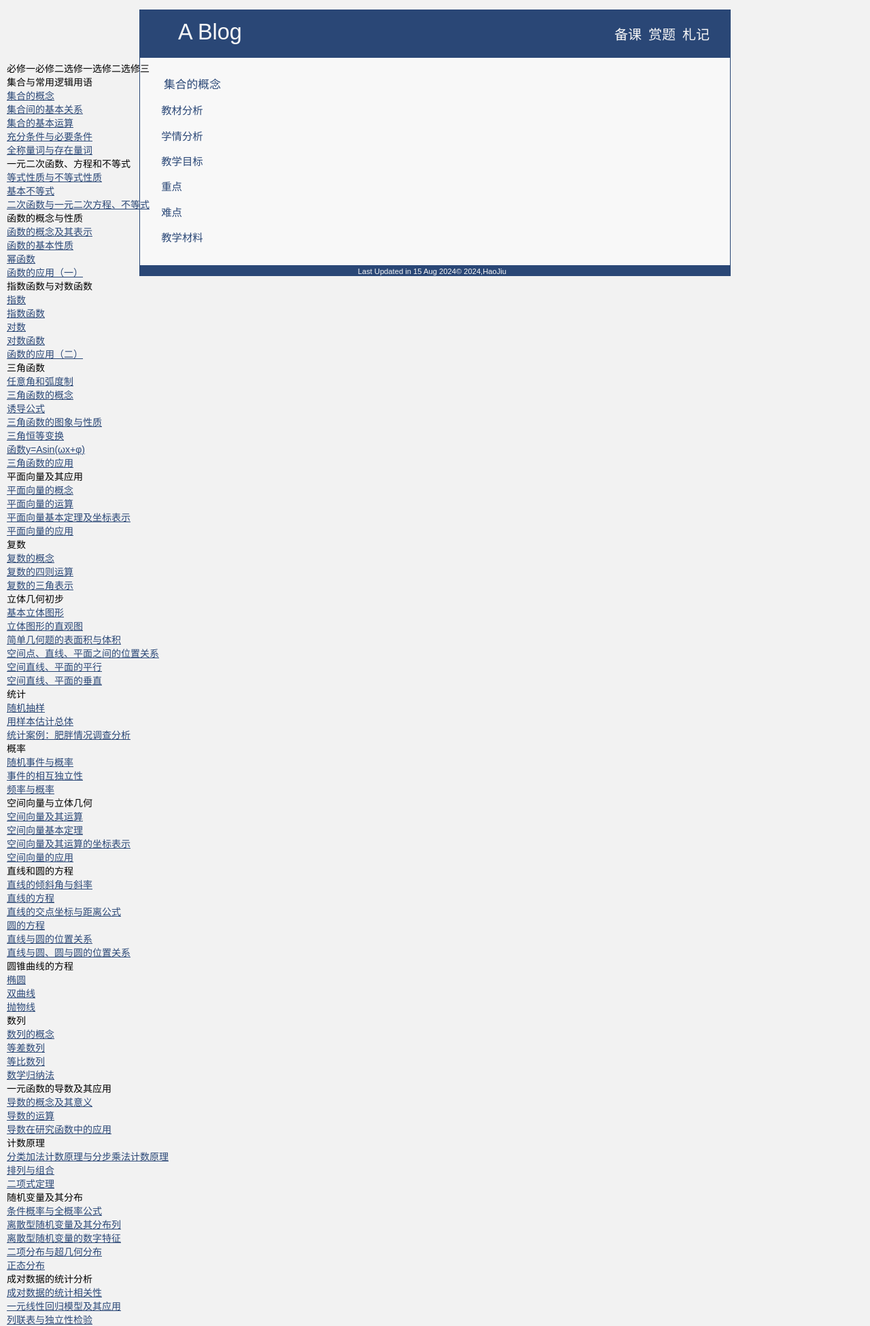
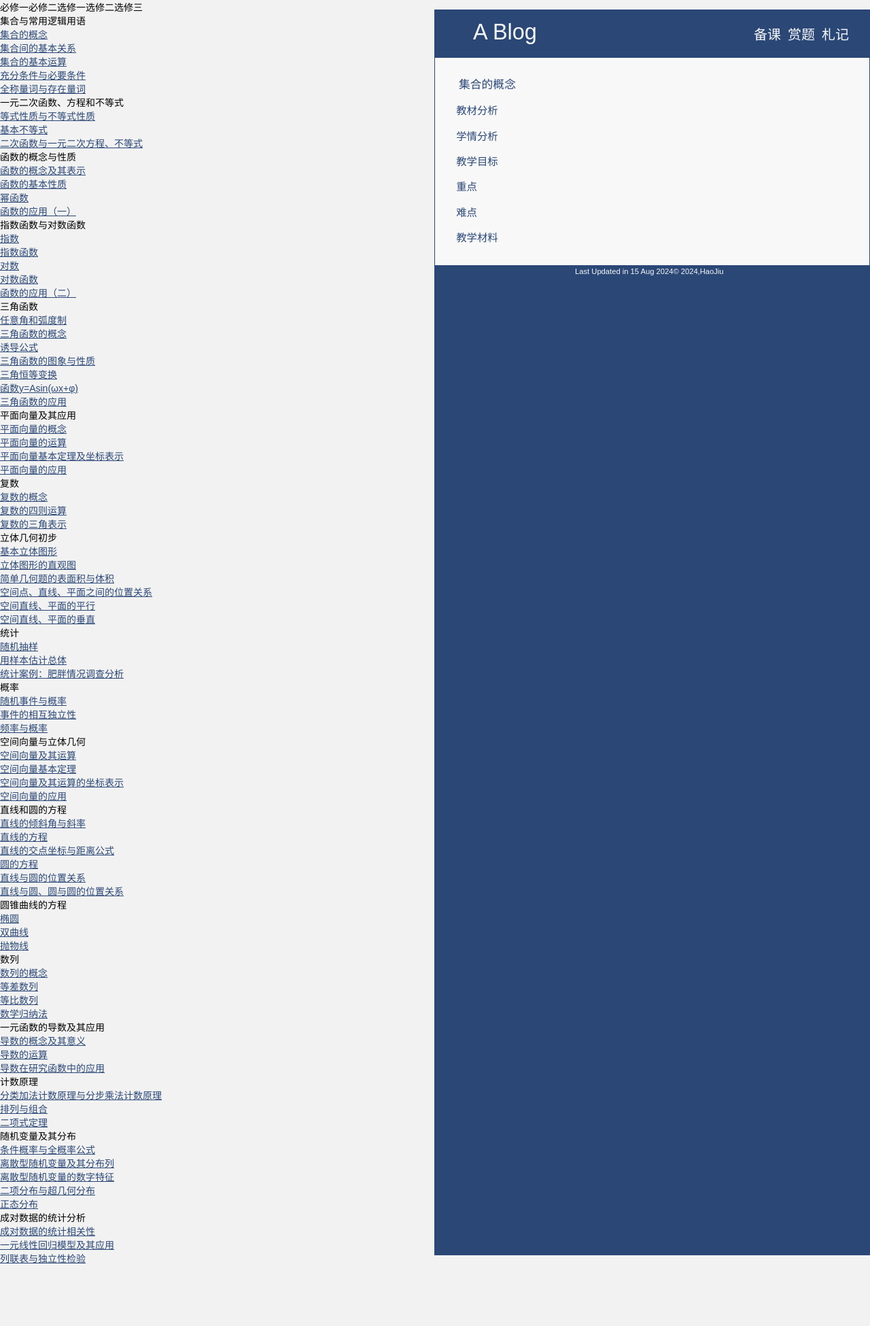
Before and after one commit to tan9p/tan9p.github.io, a Jekyll site: the page built from Ke/index.md, in a window 1280 px wide. Shown: the whole page at 68% size. Built offline with Jekyll 4.4.1, drawn with Linux system fonts in a browser that asks for light colours; our own code applies the rules of GitHub Pages for plain Markdown files; after the commit the page ends 1860 px from its top, so only the background shows below that.

Commit message:
sec nav debug

```diff
--- a/_includes/header.html
+++ b/_includes/header.html
@@ -89,3 +89,4 @@
 
 </head>
 <body>
+  <div id="main">
--- a/_layouts/default.html
+++ b/_layouts/default.html
@@ -26,5 +26,6 @@
 </div>
 <div id="content">{{ content }}</div>
 {% include footer.html  %}
+</div>
 </body>
 </html>
--- a/_layouts/plan.html
+++ b/_layouts/plan.html
@@ -84,3 +84,6 @@
     </div>
 </div>
 {% include footer.html  %}
+</div>
+</body>
+</html>
--- a/_layouts/post.html
+++ b/_layouts/post.html
@@ -33,5 +33,6 @@
 </div>
 </div>
 {% include footer.html %}
+</div>
 </body>
 </html>
--- a/static/css/style.css
+++ b/static/css/style.css
@@ -5,6 +5,10 @@ body {
   margin:0;
   padding:0;
   width:100%;
+}
+
+#main {
+  display:flex;
 }
 
 a {
@@ -21,6 +25,7 @@ a:hover {
   background-color:#2A4776;
   border:1px solid #2A4776;
   max-width: 100%;
+  flex:1;
 }
 
 @media all and (min-device-width: 400px) {
@@ -292,8 +297,6 @@ tr:nth-child(6n+4), tr:nth-child(6n+5), tr:nth-child(6n) {
 }
 
 #sec_nav {
-	position: absolute;
-	left: 10px;
-	top: 90px;
 	list-style: none;
+  flex:1;
 }
```
